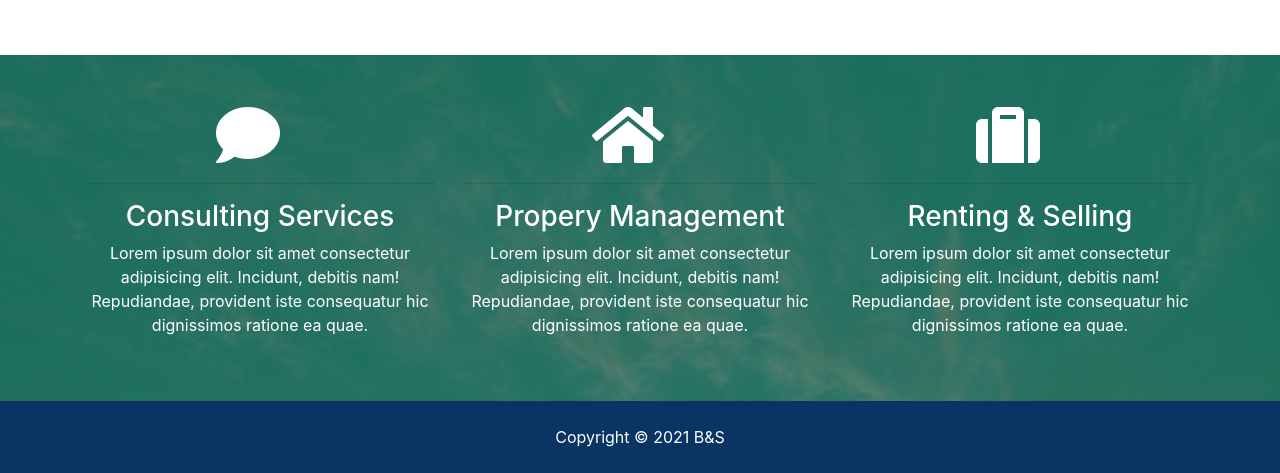
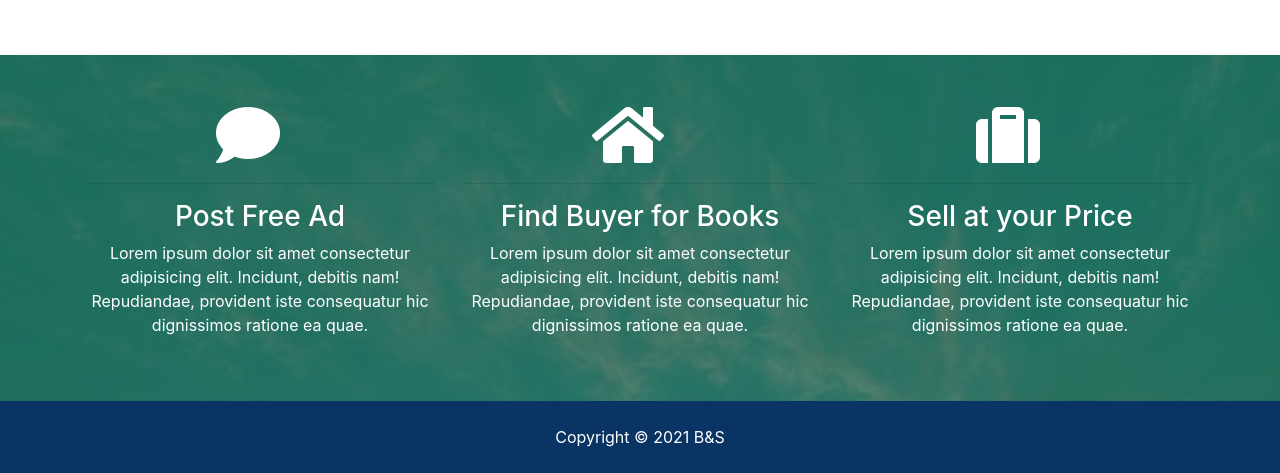
Before and after one commit to rohitjire/SecondHand-Bookstore, a Django app: page / in a window 1280 px wide. Shown: the part 1508-1981 px from the top of the page. Run offline with Django 3.2, Linux system fonts and the light colour scheme; some libraries are stand-ins or nearby versions.

Commit message:
template heading change

```diff
--- a/templates/pages/about.html
+++ b/templates/pages/about.html
@@ -7,7 +7,7 @@
     <div class="container">
       <div class="row text-center">
         <div class="col-md-12">
-          <h1 class="display-4">About BT Real Estate</h1>
+          <h1 class="display-4">About Us</h1>
           <p class="lead">Lorem ipsum dolor sit, amet consectetur adipisicing elit. Sunt, pariatur!</p>
         </div>
       </div>
@@ -33,7 +33,7 @@
     <div class="container">
       <div class="row">
         <div class="col-md-8">
-          <h2>We Search For The Perfect Home</h2>
+          <h2>You'll find your perfect secondhand books here!</h2>
           <p class="lead">Lorem ipsum dolor sit, amet consectetur adipisicing elit. Sunt, pariatur!</p>
           <img src="assets/img/about.jpg" alt="">
           <p class="mt-4">Lorem ipsum dolor sit amet consectetur adipisicing elit. Perspiciatis esse officia repudiandae ad saepe ex, amet
--- a/templates/pages/index.html
+++ b/templates/pages/index.html
@@ -8,7 +8,7 @@
       <div class="home-search p-5">
         <div class="overlay p-5">
           <h1 class="display-4 mb-4">
-            Buy and Sell Items Online
+            SecondHand BookStore
           </h1>
           <p class="lead">Lorem ipsum dolor sit, amet consectetur adipisicing elit. Recusandae quas, asperiores eveniet vel nostrum magnam
             voluptatum tempore! Consectetur, id commodi!</p>
@@ -18,7 +18,7 @@
               <div class="form-row">
                 <div class="col-md-4 mb-3">
                   <label class="sr-only">Search</label>
-                  <input type="text" name="keywords" class="form-control" placeholder="Search (Electronics, Gadgets, books)">
+                  <input type="text" name="keywords" class="form-control" placeholder="Search (Books)">
                 </div>
 
                 <div class="col-md-4 mb-3">
@@ -68,9 +68,7 @@
                   <label class="sr-only">Category</label>
                   <select name="category" class="form-control">
                     <option selected="true" disabled="disabled">Category (All)</option>
-                    <option value="1">Electronics</option>
                     <option value="2">Books</option>
-                    <option value="3">Houses</option>
                   </select>
                 </div>
                 <div class="col-md-6 mb-3">
@@ -241,21 +239,21 @@
         <div class="col-md-4">
           <i class="fas fa-comment fa-4x mr-4"></i>
           <hr>
-          <h3>Consulting Services</h3>
+          <h3>Post Free Ad</h3>
           <p>Lorem ipsum dolor sit amet consectetur adipisicing elit. Incidunt, debitis nam! Repudiandae, provident iste consequatur
             hic dignissimos ratione ea quae.</p>
         </div>
         <div class="col-md-4">
           <i class="fas fa-home fa-4x mr-4"></i>
           <hr>
-          <h3>Propery Management</h3>
+          <h3>Find Buyer for Books</h3>
           <p>Lorem ipsum dolor sit amet consectetur adipisicing elit. Incidunt, debitis nam! Repudiandae, provident iste consequatur
             hic dignissimos ratione ea quae.</p>
         </div>
         <div class="col-md-4">
           <i class="fas fa-suitcase fa-4x mr-4"></i>
           <hr>
-          <h3>Renting & Selling</h3>
+          <h3>Sell at your Price</h3>
           <p>Lorem ipsum dolor sit amet consectetur adipisicing elit. Incidunt, debitis nam! Repudiandae, provident iste consequatur
             hic dignissimos ratione ea quae.</p>
         </div>
```
